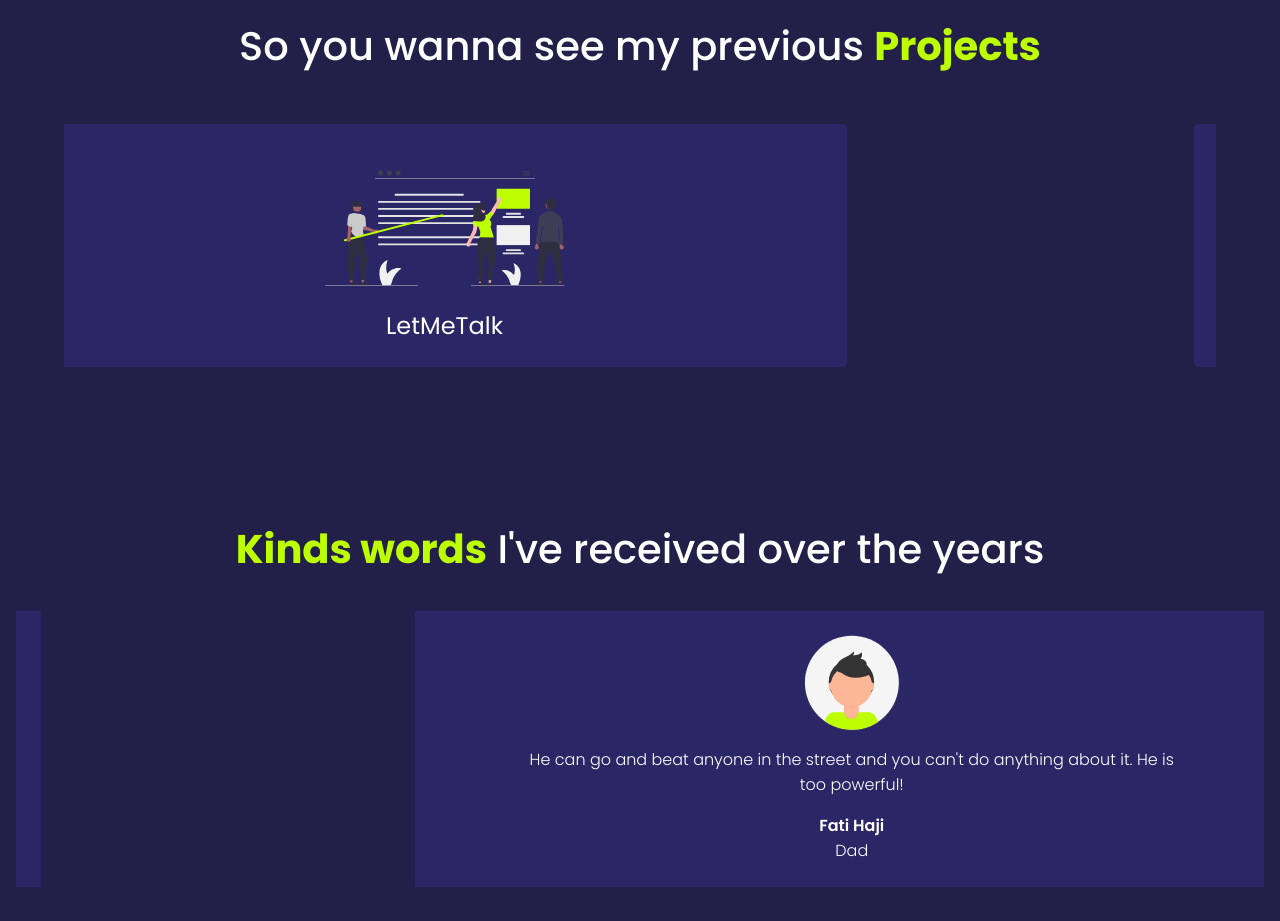
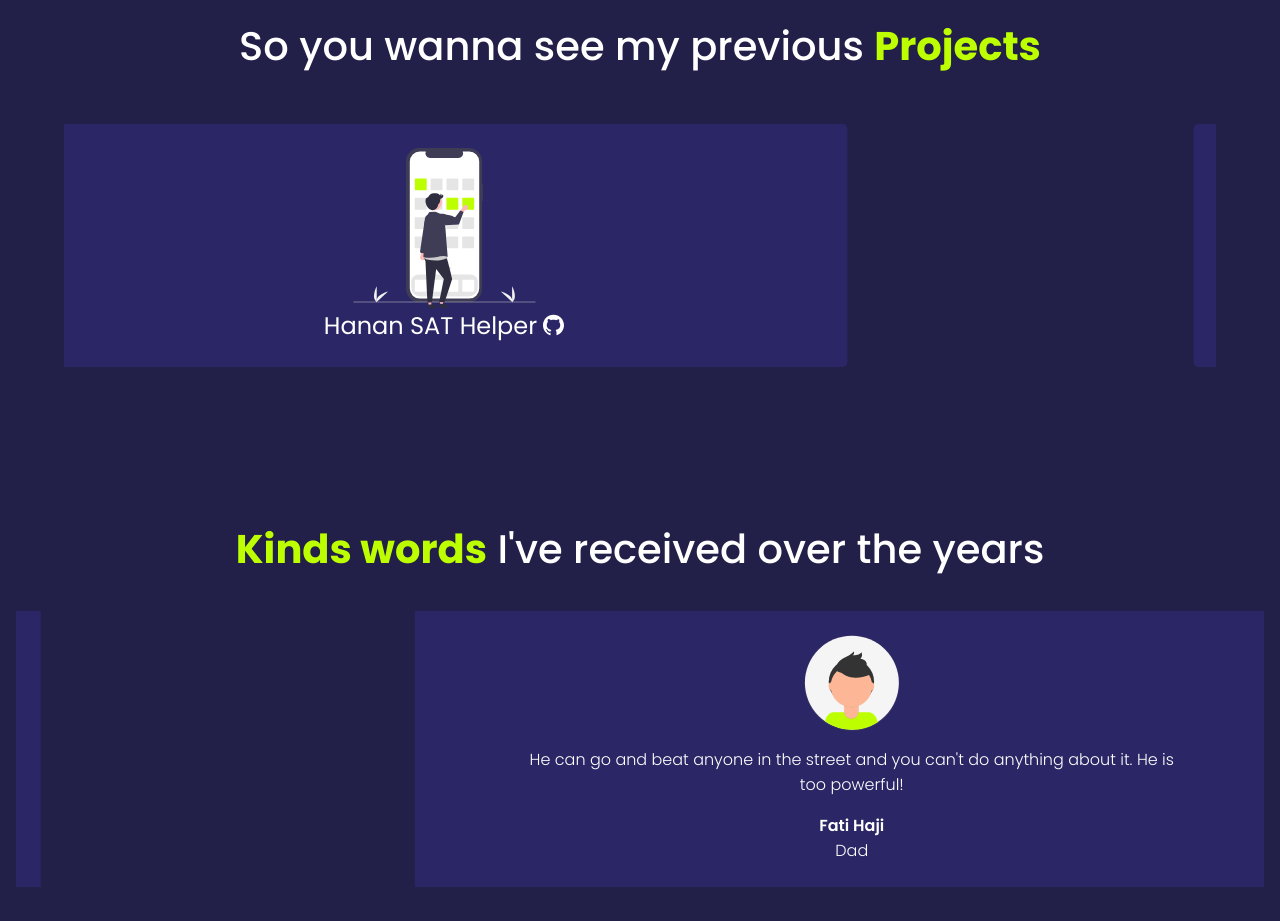
Before and after one commit to yahyafati/portfolio, a React app: page / in a window 1280 px wide. Shown: the part 1740-2661 px from the top of the page. Built offline with nearby package versions, Linux system fonts and the light colour scheme.

Commit message:
added github links to projects

```diff
--- a/src/component/landingPage/project/ProjectItem.js
+++ b/src/component/landingPage/project/ProjectItem.js
@@ -1,6 +1,7 @@
 import React from "react";
+import { AiFillGithub } from "react-icons/ai";
 
-const ProjectItem = ({ icon, title }) => {
+const ProjectItem = ({ icon, title, href }) => {
     return (
         <div className="project-item-container">
             <div className="project-item">
@@ -9,7 +10,12 @@ const ProjectItem = ({ icon, title }) => {
                     src={icon}
                     alt="People browsing through articles over a giant screen"
                 />
-                <h5 className="title">{title}</h5>
+                <div className="title-container">
+                    <h5 className="title">{title}</h5>
+                    <a className="git-icon" href={href}>
+                        <AiFillGithub />
+                    </a>
+                </div>
             </div>
         </div>
     );
--- a/src/component/landingPage/project/Projects.js
+++ b/src/component/landingPage/project/Projects.js
@@ -5,6 +5,7 @@ import blog from "../../../svg/Blog.svg";
 import helio from "../../../svg/HelioIMS.svg";
 import octopus from "../../../svg/Octopus.svg";
 import hanan from "../../../svg/Hanan.svg";
+import task from "../../../svg/Tasks.svg";
 
 import "react-responsive-carousel/lib/styles/carousel.min.css"; // requires a loader
 import { Carousel } from "react-responsive-carousel";
@@ -25,10 +26,23 @@ const Projects = () => {
                 showIndicators={false}
                 emulateTouch={true}
             >
-                <ProjectItem icon={helio} title="Helio IMS" />
-                <ProjectItem icon={blog} title="LetMeTalk" />
-                <ProjectItem icon={octopus} title="Octopus" />
-                <ProjectItem icon={hanan} title="Hanan SAT Helper" />
+                <ProjectItem
+                    icon={helio}
+                    title="Helio IMS"
+                    href={"https://github.com/yahyafati/SMS"}
+                />
+                {/* <ProjectItem icon={blog} title="LetMeTalk" /> */}
+                {/* <ProjectItem icon={octopus} title="Octopus" /> */}
+                <ProjectItem
+                    icon={hanan}
+                    title="Hanan SAT Helper"
+                    href={"https://github.com/yahyafati/HananSATHelper"}
+                />
+                <ProjectItem
+                    icon={task}
+                    title="Task Tracker"
+                    href={"https://github.com/yahyafati/task_tracker_react"}
+                />
             </Carousel>
             {/* </div> */}
         </div>
--- a/src/style/projects/project.css
+++ b/src/style/projects/project.css
@@ -81,8 +81,28 @@
   width: 15rem;
 }
 
-#projectSection .projectList .project-item .title {
+#projectSection .projectList .project-item .title-container {
+  display: -webkit-box;
+  display: -ms-flexbox;
+  display: flex;
+  -webkit-box-pack: center;
+      -ms-flex-pack: center;
+          justify-content: center;
+  -webkit-box-align: center;
+      -ms-flex-align: center;
+          align-items: center;
+  gap: 0.25rem;
+}
+
+#projectSection .projectList .project-item .title-container .title {
   font-weight: 400;
+  font-size: 1.5rem;
+}
+
+#projectSection .projectList .project-item .title-container .git-icon {
+  display: -webkit-box;
+  display: -ms-flexbox;
+  display: flex;
   font-size: 1.5rem;
 }
 
--- a/src/style/projects/project.scss
+++ b/src/style/projects/project.scss
@@ -80,9 +80,21 @@ $font-weight-bold: 700;
                 width: 15rem;
             }
 
-            .title {
-                font-weight: $font-weight-regular;
-                font-size: 1.5rem;
+            .title-container {
+                display: flex;
+                justify-content: center;
+                align-items: center;
+                gap: 0.25rem;
+
+                .title {
+                    font-weight: $font-weight-regular;
+                    font-size: 1.5rem;
+                }
+
+                .git-icon {
+                    display: flex;
+                    font-size: 1.5rem;
+                }
             }
 
             @media screen and (max-width: 640px) {
```
Also changed, not shown: src/svg/Tasks.svg (added), 1 other file (tests, documents, lock files or other folders).
